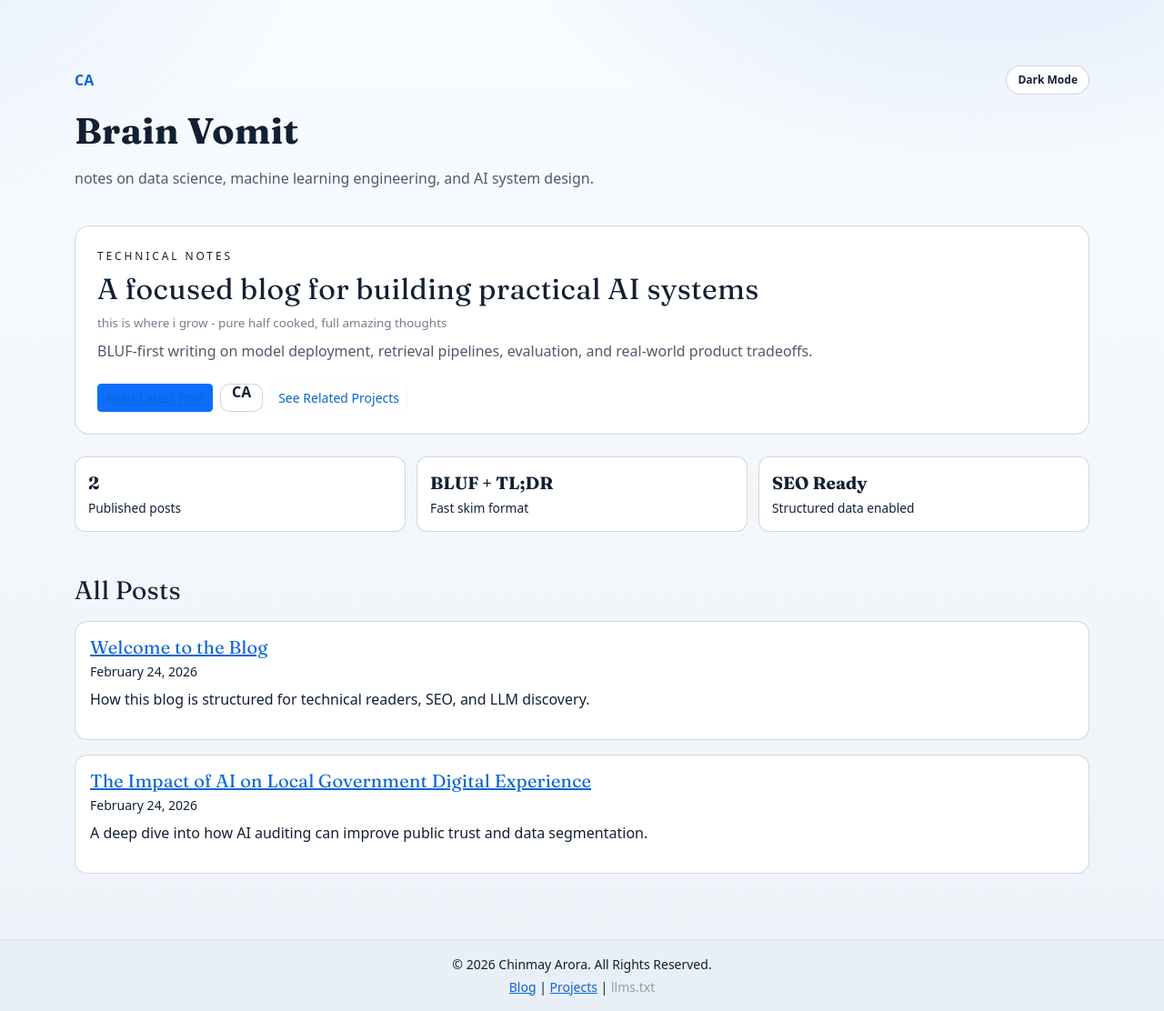
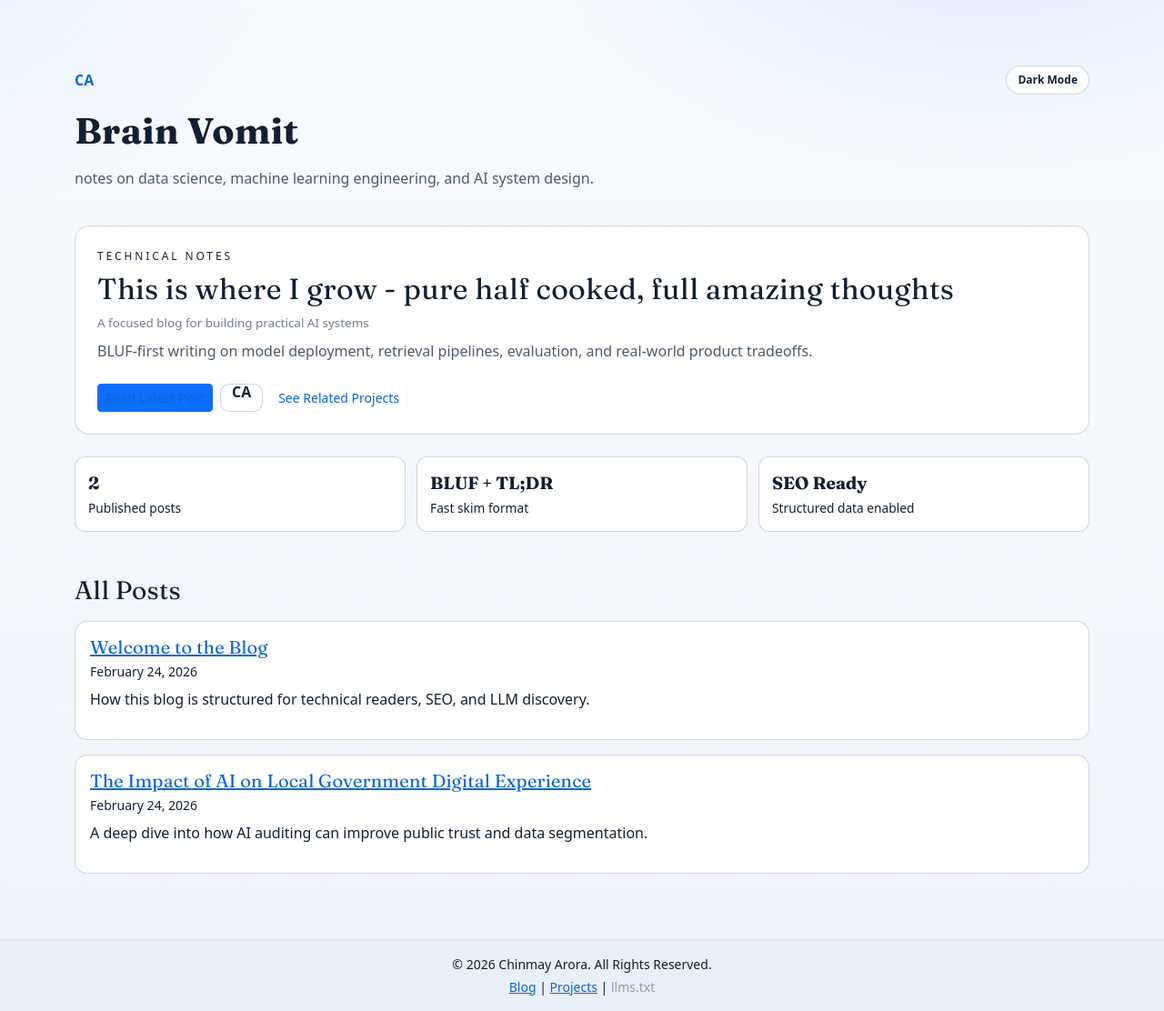
Before and after one commit to ChinmayA301/ChinmayA301.github.io, a Jekyll site: the page built from blog/index.html, in a window 1280 px wide and 1112 px high. Shown: the whole window at 91% size. Built offline with Jekyll 4.4.1, drawn with Linux system fonts in a browser that asks for light colours.

Commit message:
Swap blog section headings and descriptions

```diff
--- a/blog/index.html
+++ b/blog/index.html
@@ -6,8 +6,8 @@ permalink: /blog/
 ---
 <section class="blog-mini-hero" aria-labelledby="blog-overview">
   <p class="eyebrow mb-2">Technical Notes</p>
-  <h2 id="blog-overview" class="h2 mb-2">A focused blog for building practical AI systems</h2>
-  <p class="blog-quick-notes mb-2">this is where i grow - pure half cooked, full amazing thoughts</p>
+  <h2 id="blog-overview" class="h2 mb-2">This is where I grow - pure half cooked, full amazing thoughts</h2>
+  <p class="blog-quick-notes mb-2">A focused blog for building practical AI systems</p>
   <p class="section-text mb-4">BLUF-first writing on model deployment, retrieval pipelines, evaluation, and real-world product tradeoffs.</p>
   <div class="d-flex flex-wrap gap-2">
     {% assign latest_post = site.posts.first %}
```
